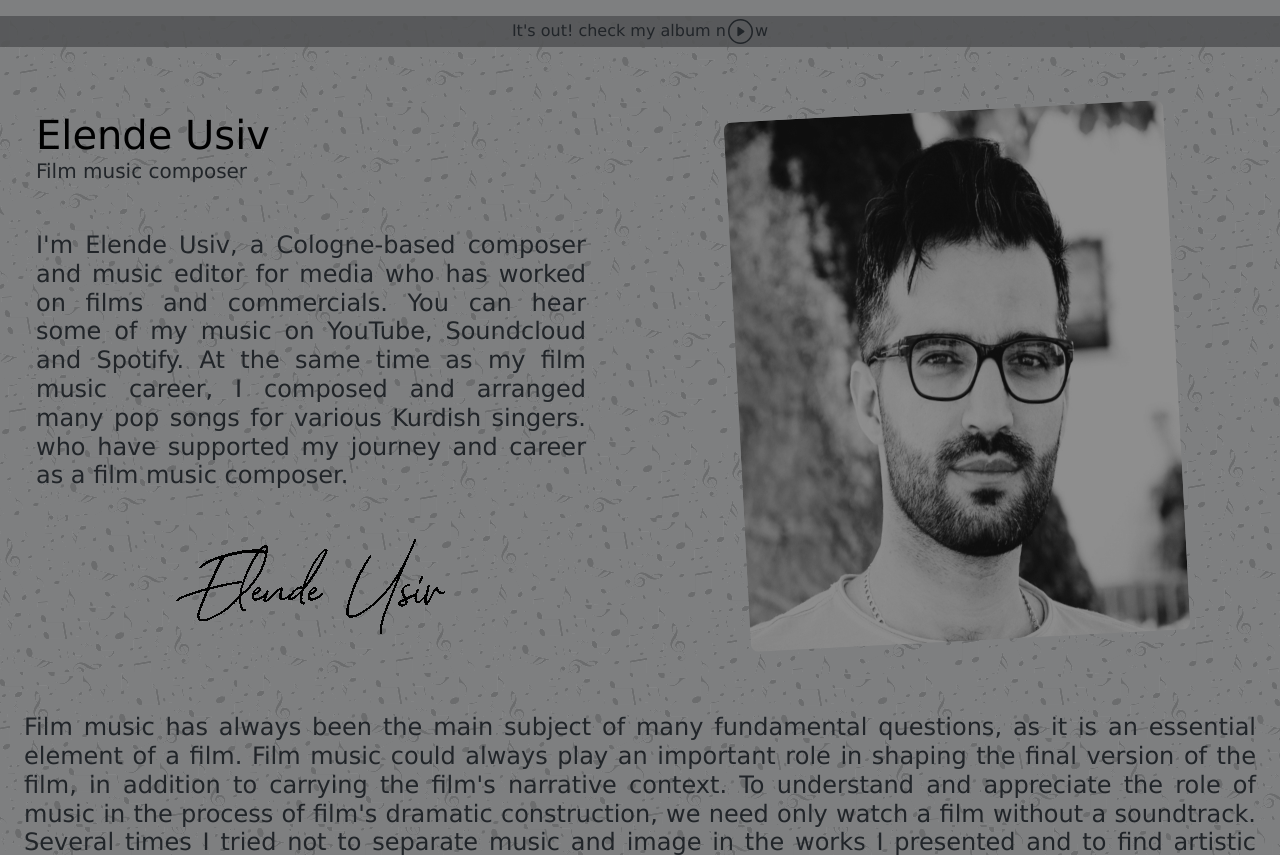
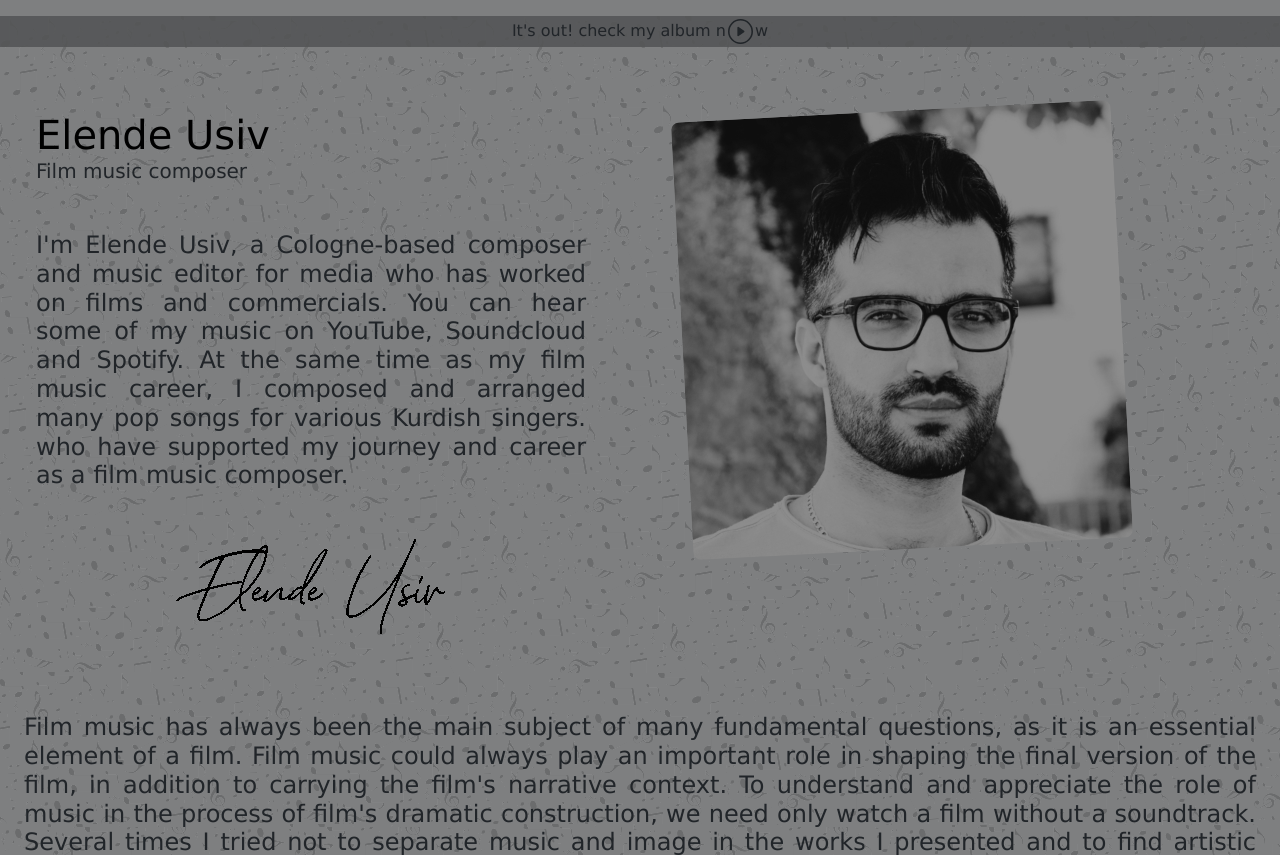
Before and after one commit to Mo-Inalo/elende-usiv.de, a PHP site: page / in a window 1280 px wide. Shown: the part 126-981 px from the top of the page. Run offline with PHP 8.4, Linux system fonts and the light colour scheme; some libraries are stand-ins or nearby versions.

Commit message:
helligkeit und bild geändert

```diff
--- a/index.php
+++ b/index.php
@@ -60,7 +60,7 @@ include "templates/nav.php"
         </div>
 
 
-            <div class="col-md-6 p-5" style=" display: flex; justify-content: center;">
+            <div class="col-md-6 p-5 ">
 
                <img class="rounded-3 img-fluid" src="images/perso.jpg" alt="Elende Usiv"
                  style="filter: brightness(60%);max-width: 80%; transform: rotate(-3deg); ">
```
